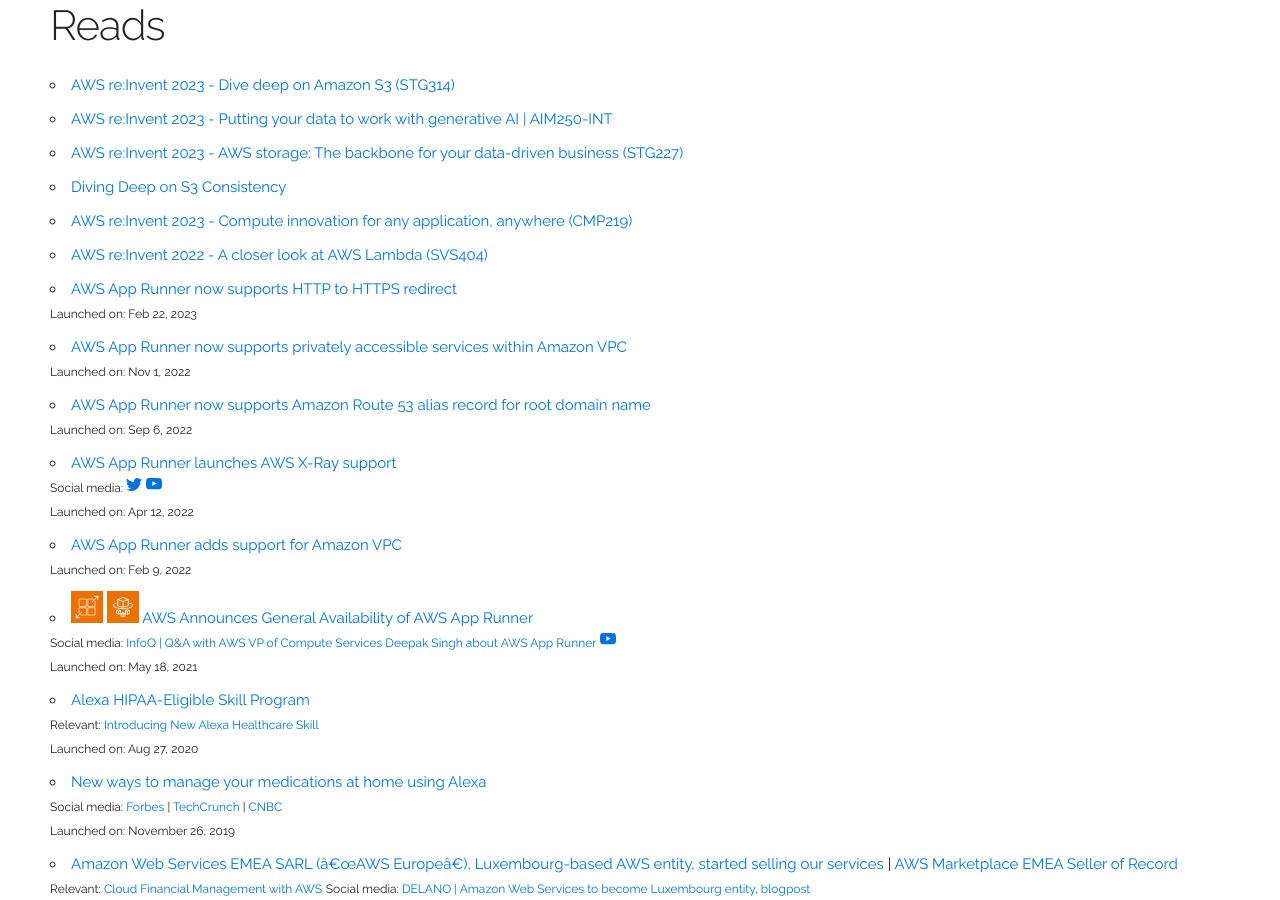
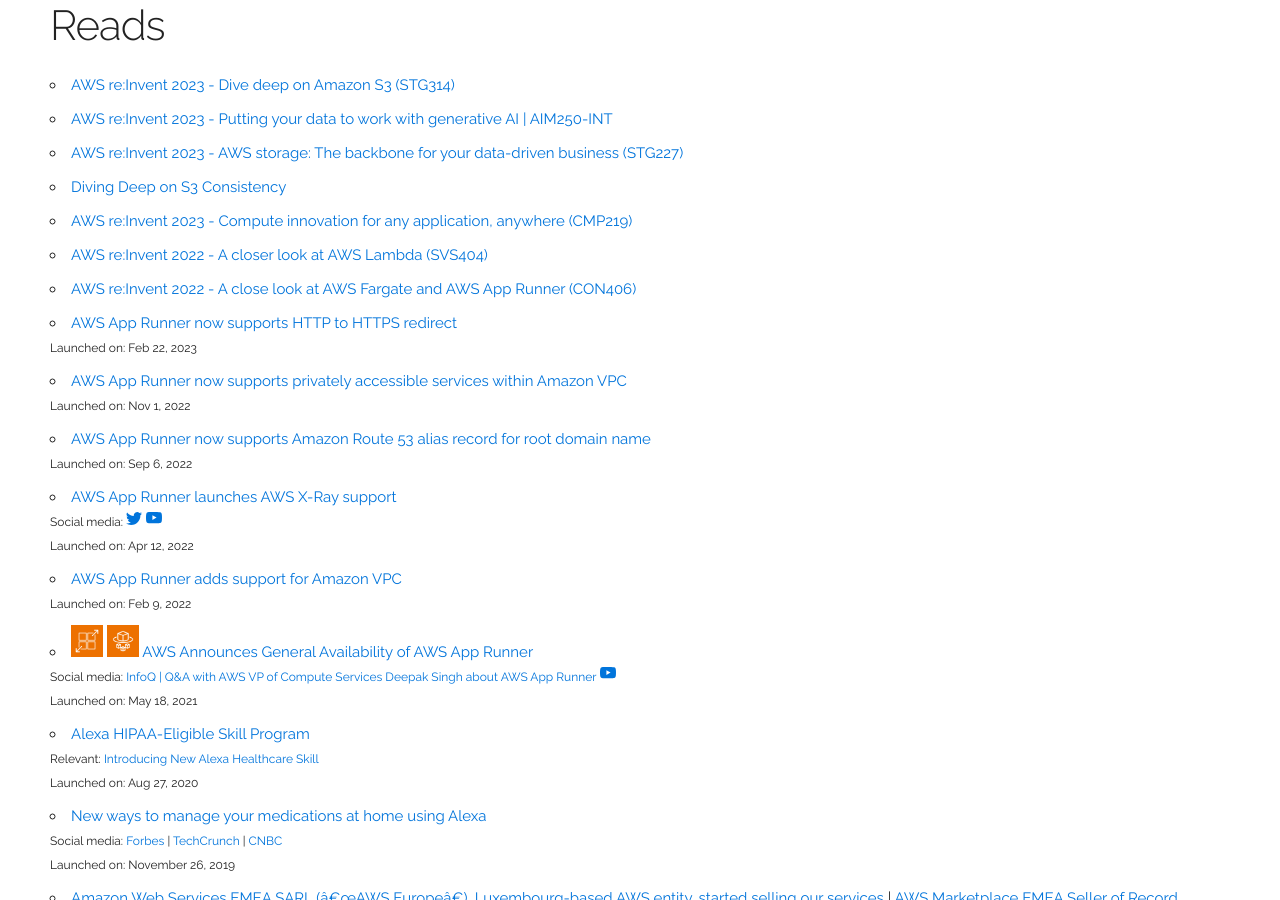
Before and after one commit to gfw001/gfw001.github.io, a Jekyll site: the page resume.html, which Jekyll copies as it is, in a window 1280 px wide and 900 px high. Built offline with Jekyll 4.4.1, drawn with Linux system fonts in a browser that asks for light colours.

Commit message:
Update resume.html

```diff
--- a/resume.html
+++ b/resume.html
@@ -77,6 +77,9 @@
 </li>
 <li>
 	<a href="https://youtu.be/EplOzQqgstA">AWS re:Invent 2022 - A closer look at AWS Lambda (SVS404)</a>
+</li>
+<li>
+	<a href="https://www.youtube.com/watch?v=MZBbhqt6bQs">AWS re:Invent 2022 - A close look at AWS Fargate and AWS App Runner (CON406)</a>
 </li>
 <li>
 <a href="https://aws.amazon.com/about-aws/whats-new/2023/02/aws-app-runner-http-https-redirect/">AWS App Runner now supports HTTP to HTTPS redirect</a> <br>
```
